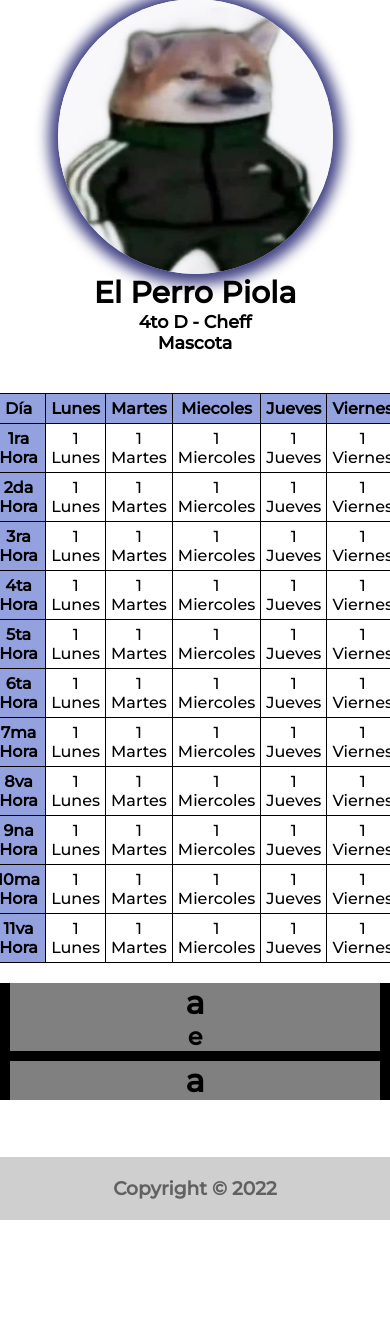
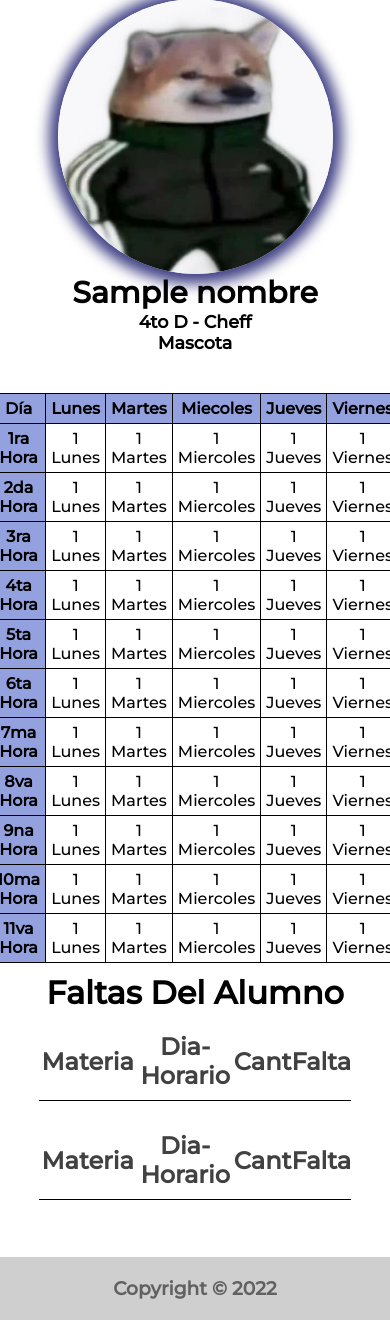
Before and after one commit to MarcoFm1/ITSV, a Django app: template villadApp/templates/villadApp/profile.html in a window 390 px wide. Shown: the part 70-1390 px from the top of the page. Before the commit the page ends 1290 px from the top, so only its background shows below. Run offline with Django 4.2, Linux system fonts and the light colour scheme; the template is opened without the code that fills it: most values are stand-ins (such as "Sample title", 1, 10 or a date in 2020).

Commit message:
añadiendo responsive

```diff
--- a/villadApp/static/css/profile.css
+++ b/villadApp/static/css/profile.css
@@ -87,12 +87,24 @@
 
 .registro-faltas{
 	width: 100%;
-	background-color: black;
+	display: flex;
+	flex-direction: column;
+    align-items: center;
+    justify-content: center;
+
 
 }
 .falta{
-	background-color: gray;
 	margin: 10px;
+	width: 80%;
+	display: grid;
+    align-items: center;
+    justify-content: center;
+    grid-template-columns: 1fr 1fr 1fr;
+	padding: 10px 0px;
+	border-bottom: 1px solid black;
+	color: rgb(65, 65, 65);
+
 }
 
 /* RESPOSIVE */
--- a/villadApp/templates/villadApp/profile.html
+++ b/villadApp/templates/villadApp/profile.html
@@ -12,12 +12,11 @@
 
 {% block content %}
 <div class="content">
-
     <div class="principal-main">
         <div class="principal-profile">
             <img src="{%static '/src/logo_profile.png'%}" alt="">
             <div class="principal-profile-info">
-                <h1>{{"El Perro Piola"}}</h1>
+                <h1>{{nombre}}</h1>
                 <h3>{{"4to D - Cheff"}}</h3>
                 <h3>{{"Mascota"}}</h3>
             </div>
@@ -126,12 +125,16 @@
     </div>
 
     <div class="registro-faltas">
+        <h1>Faltas Del Alumno</h1>
         <div class="falta">
-            <h1>a</h1>
-            <h2>e</h2>
+            <h2>{{ 'Materia' }}</h2>
+            <h2>{{ 'Dia-Horario' }}</h2>
+            <h2>{{ 'CantFalta' }}</h2>
         </div>
         <div class="falta">
-            <h1>a</h1>
+            <h2>{{ 'Materia' }}</h2>
+            <h2>{{ 'Dia-Horario' }}</h2>
+            <h2>{{ 'CantFalta' }}</h2>
         </div>
     </div>
 
```
Also changed, not shown: villadApp/views.py (+11 -2 lines).
